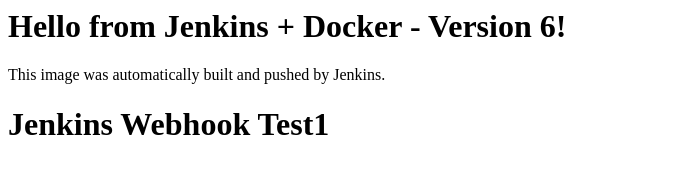
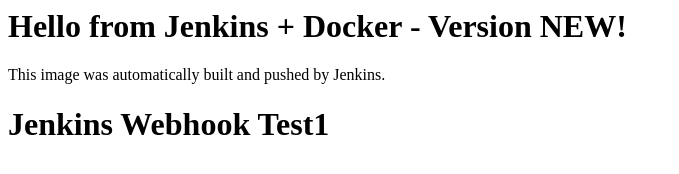
Before and after one commit to gopuvarshini14-creator/Jenkins-docker-demo, a plain HTML site: page index.html in a window 1280 px wide. Shown: the whole page, without its empty margins (0-679 px from the left). Drawn offline with Linux system fonts and the light colour scheme.

Commit message:
NEW CHANGE

```diff
--- a/index.html
+++ b/index.html
@@ -1,3 +1,3 @@
-<h1>Hello from Jenkins + Docker - Version 6!</h1>
+<h1>Hello from Jenkins + Docker - Version NEW!</h1>
 <p>This image was automatically built and pushed by Jenkins.</p>
 <h1>Jenkins Webhook Test1</h1>
```
